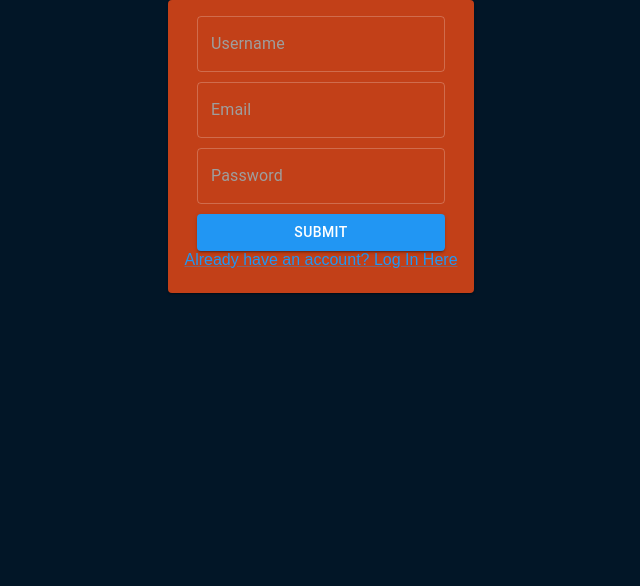
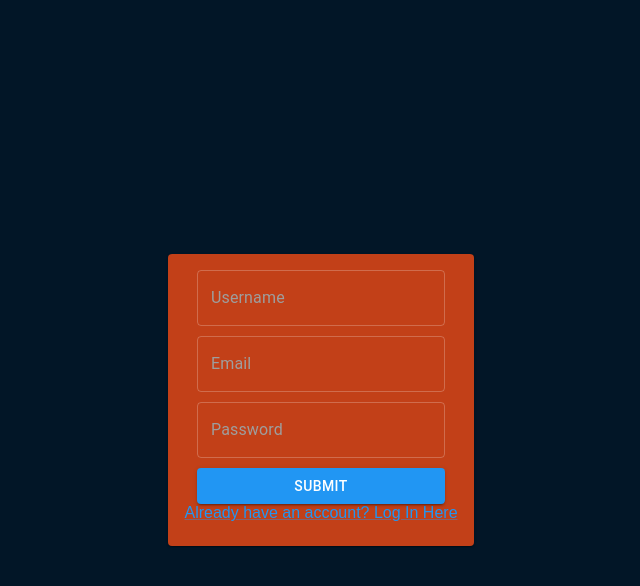
Before and after one commit to TheDeafOne/ScheduLite, a React (Create React App) app in the folder schedulite.clientapp/: page /signup in a window 1280 px wide. Shown: the top 586 px of the page, without its empty margins (319-959 px from the left). Built offline with nearby package versions, Linux system fonts and the light colour scheme.

Commit message:
signup card height fix

```diff
--- a/schedulite.clientapp/src/screens/SignupScreen/SignupScreen.scss
+++ b/schedulite.clientapp/src/screens/SignupScreen/SignupScreen.scss
@@ -11,5 +11,5 @@
   align-items: center;
   justify-content: center;
   flex-direction: column;
-  width: 100%;
+  height: 100vh !important;
 }
```
